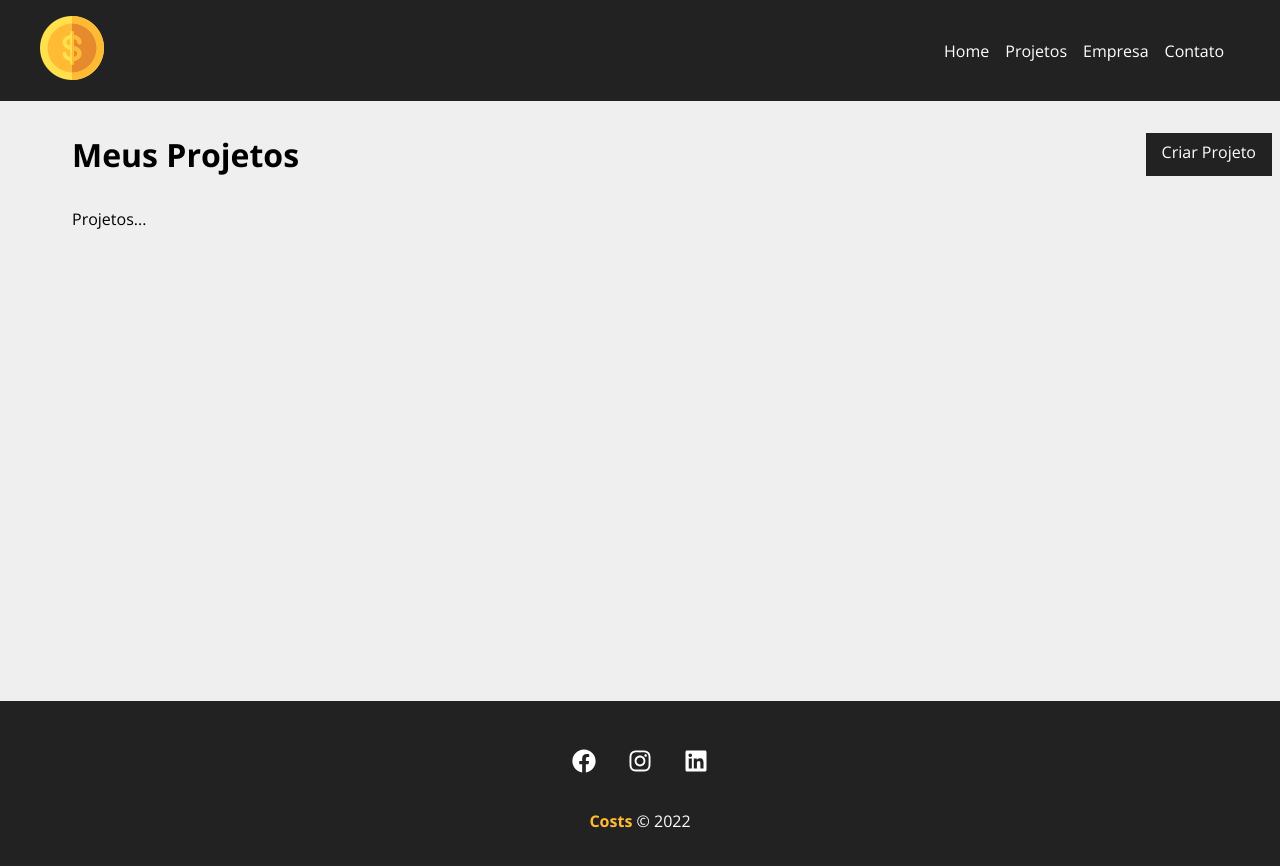
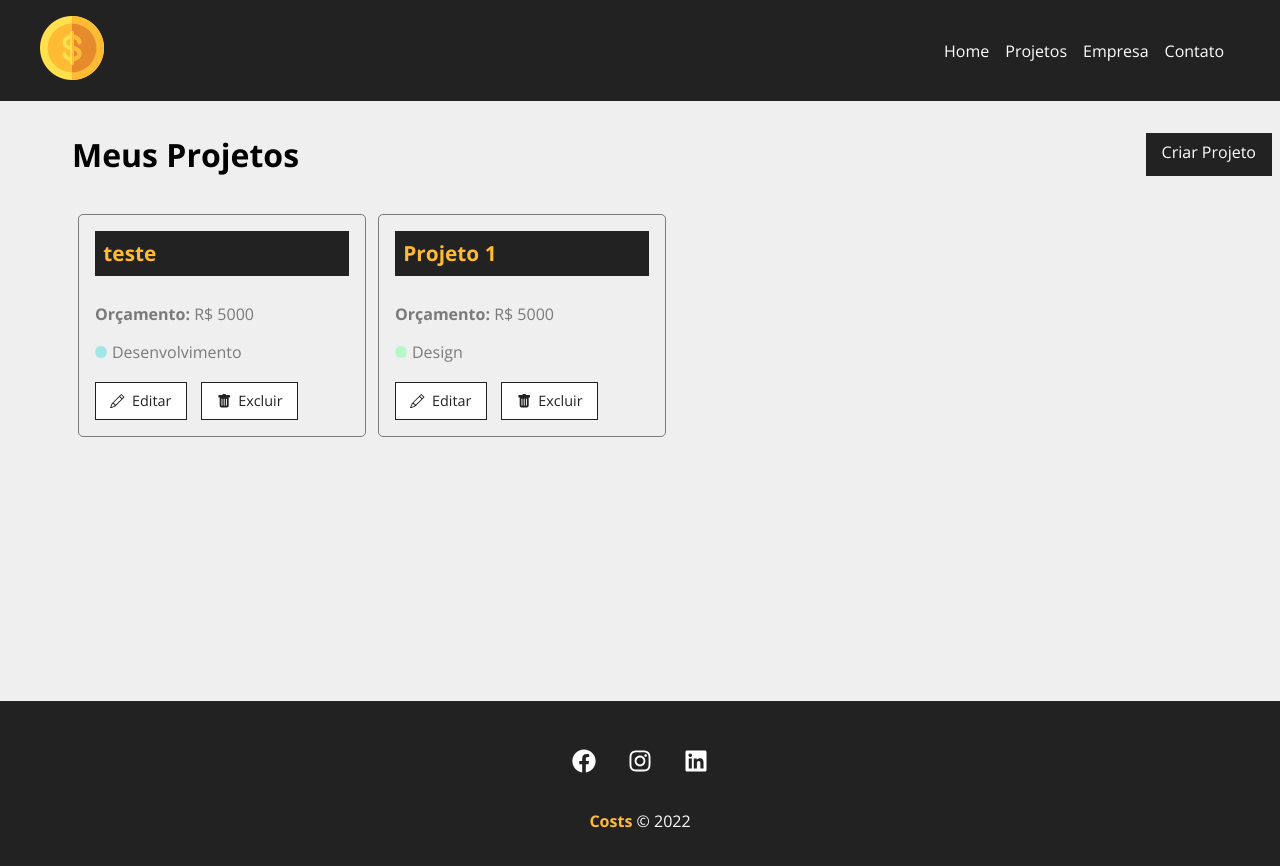
Before and after one commit to lucasdev10/project-manager, a React (Create React App) app: page /projects in a window 1280 px wide. Shown: the top 866 px of the page. Built offline with nearby package versions, Linux system fonts and the light colour scheme; data requests are answered from the project's data file.

Commit message:
Resgatando projetos do banco de dados

```diff
--- a/src/components/pages/Projects.js
+++ b/src/components/pages/Projects.js
@@ -1,16 +1,33 @@
+import { useState, useEffect } from "react";
 import { useLocation } from "react-router-dom";
+
 import Message from "../layout/Message";
+import Container from "./../layout/Container";
+import LinkButton from "./../layout/LinkButton";
+import ProjectCard from "../project/ProjectCard";
 
 import styles from "./Projects.module.css";
-import Container from "./../layout/Container";
-import LinkButton from "./../layout/LinkButton";
 
 function Projects() {
+  const [projects, setProjects] = useState([]);
+
   const location = useLocation();
   let message = "";
   if (location.state) {
     message = location.state.message;
   }
+
+  useEffect(() => {
+    fetch("http://localhost:5000/projects", {
+      method: "GET",
+      headers: {
+        "Content-Type": "application/json",
+      },
+    })
+      .then((res) => res.json())
+      .then((data) => setProjects(data))
+      .catch((err) => console.log(err));
+  }, []);
 
   return (
     <div className={styles.project_container}>
@@ -20,7 +37,16 @@
       </div>
       {message && <Message type="success" msg={message} />}
       <Container customClass="start">
-        <p>Projetos...</p>
+        {projects.length > 0 &&
+          projects.map((project) => (
+            <ProjectCard
+              id={project.id}
+              name={project.name}
+              budget={project.budget}
+              category={project.category?.name}
+              key={project.id}
+            />
+          ))}
       </Container>
     </div>
   );
--- /dev/null
+++ b/src/components/project/ProjectCard.js
@@ -0,0 +1,28 @@
+import styles from "./ProjectCard.module.css";
+
+import { BsPencil, BsFillTrashFill } from "react-icons/bs";
+import { Link } from "react-router-dom";
+
+function ProjectCard({ id, name, budget, category, handleRemove }) {
+  return (
+    <div className={styles.project_card}>
+      <h4>{name}</h4>
+      <p>
+        <span>Orçamento:</span> R$ {budget}
+      </p>
+      <p className={styles.category_text}>
+        <span className={`${styles[category.toLowerCase()]}`}></span> {category}
+      </p>
+      <div className={styles.project_card_actions}>
+        <Link to="/">
+          <BsPencil /> Editar
+        </Link>
+        <button>
+          <BsFillTrashFill /> Excluir
+        </button>
+      </div>
+    </div>
+  );
+}
+
+export default ProjectCard;
--- /dev/null
+++ b/src/components/project/ProjectCard.module.css
@@ -0,0 +1,87 @@
+.project_card {
+  padding: 1em;
+  border: 1px solid #7a7a7a;
+  border-radius: 5px;
+  width: 24%;
+  margin: 0.5%;
+}
+
+.project_card h4 {
+  background-color: #222;
+  color: #ffbb33;
+  padding: 0.4em;
+  margin-bottom: 1.3em;
+  font-size: 1.3em;
+}
+
+.project_card p {
+  color: #7a7a7a;
+  margin-bottom: 1em;
+}
+
+.project_card p span {
+  font-weight: bold;
+}
+
+.category_text {
+  display: flex;
+  align-items: center;
+}
+
+.category_text span {
+  display: block;
+  width: 12px;
+  height: 12px;
+  border-radius: 50%;
+  background-color: #ccc;
+  margin-right: 5px;
+}
+
+.category_text .infra {
+  background-color: #ffaebc;
+}
+
+.category_text .desenvolvimento {
+  background-color: #a0e7e5;
+}
+
+.category_text .design {
+  background-color: #b4f8c8;
+}
+
+.category_text .planejamento {
+  background-color: #fbe7c6;
+}
+
+.project_card_actions {
+  margin-top: 1.2em;
+  display: flex;
+  align-items: center;
+}
+
+.project_card_actions a,
+.project_card_actions button {
+  text-decoration: none;
+  border: none;
+  background-color: #fff;
+  color: #222;
+  font-size: 0.9em;
+  padding: 0.6em 1em;
+  margin-right: 1em;
+  cursor: pointer;
+  border: 1px solid #222;
+  display: flex;
+  align-items: center;
+  justify-content: center;
+  transition: 0.5s;
+}
+
+.project_card_actions svg {
+  margin-right: 0.5em;
+}
+
+.project_card_actions a:hover,
+.project_card_actions button:hover {
+  background-color: #222;
+  color: #ffbb33;
+}
```
